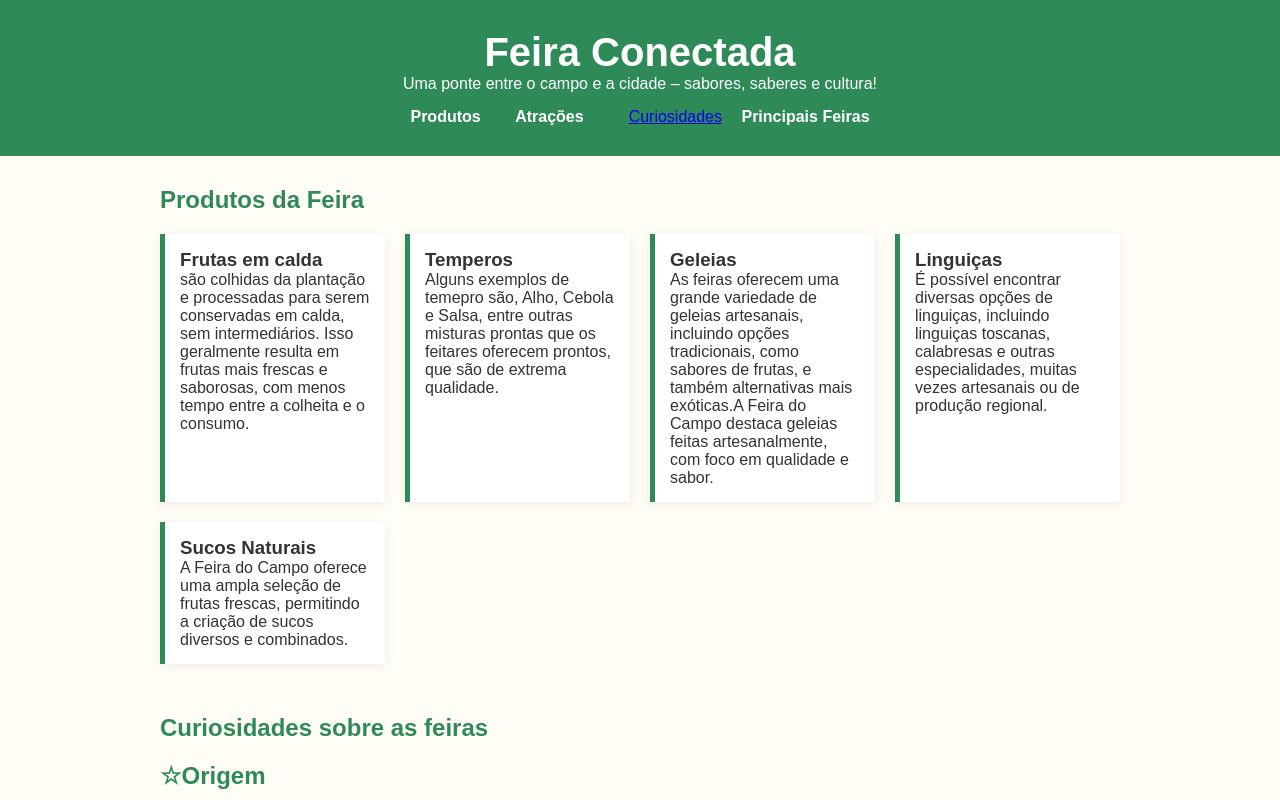
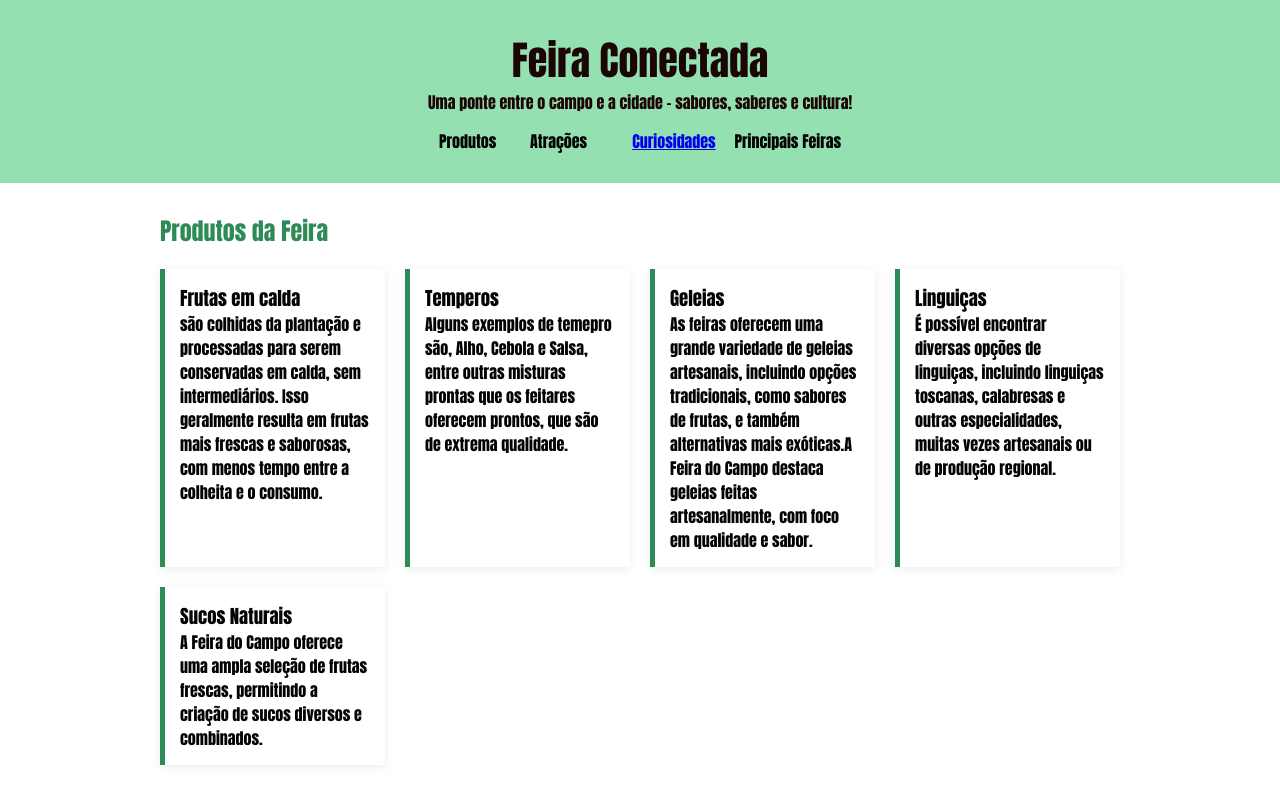
Before and after one commit to SaraDaniel2/Feira.conectada, a plain HTML site: page index.html in a window 1280 px wide. Shown: the top 800 px of the page. Drawn offline with Linux system fonts and the light colour scheme.

Commit message:
Add files via upload

```diff
--- a/style.css
+++ b/style.css
@@ -6,14 +6,14 @@ box-sizing: border-box;
 }
 
 body {
-font-family: 'Arial', sans-serif;
-background-color: #fffdf5;
-color: #333;
+font-family: 'impact', sans-serif;
+background-color: #900b1;
+color: #020303;
 }
 
 header {
-background-color: #2e8b57;
-color: white;
+background-color: #94e0b1;
+color: rgb(27, 5, 5);
 text-align: center;
 padding: 30px 20px;
 }
@@ -34,7 +34,7 @@ margin: 0 15px;
 }
 
 header nav ul li a {
-color: white;
+color: rgb(0, 0, 0);
 text-decoration: none;
 font-weight: bold;
 }
```
